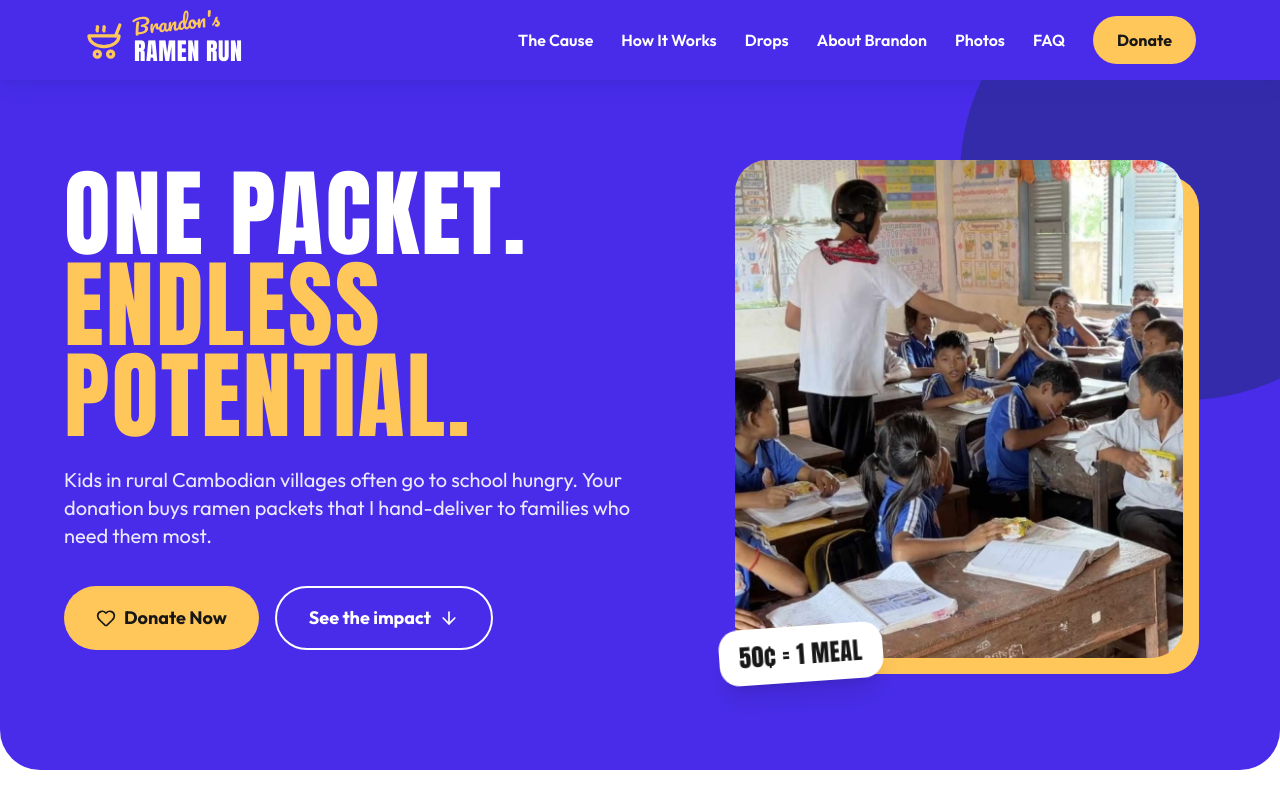
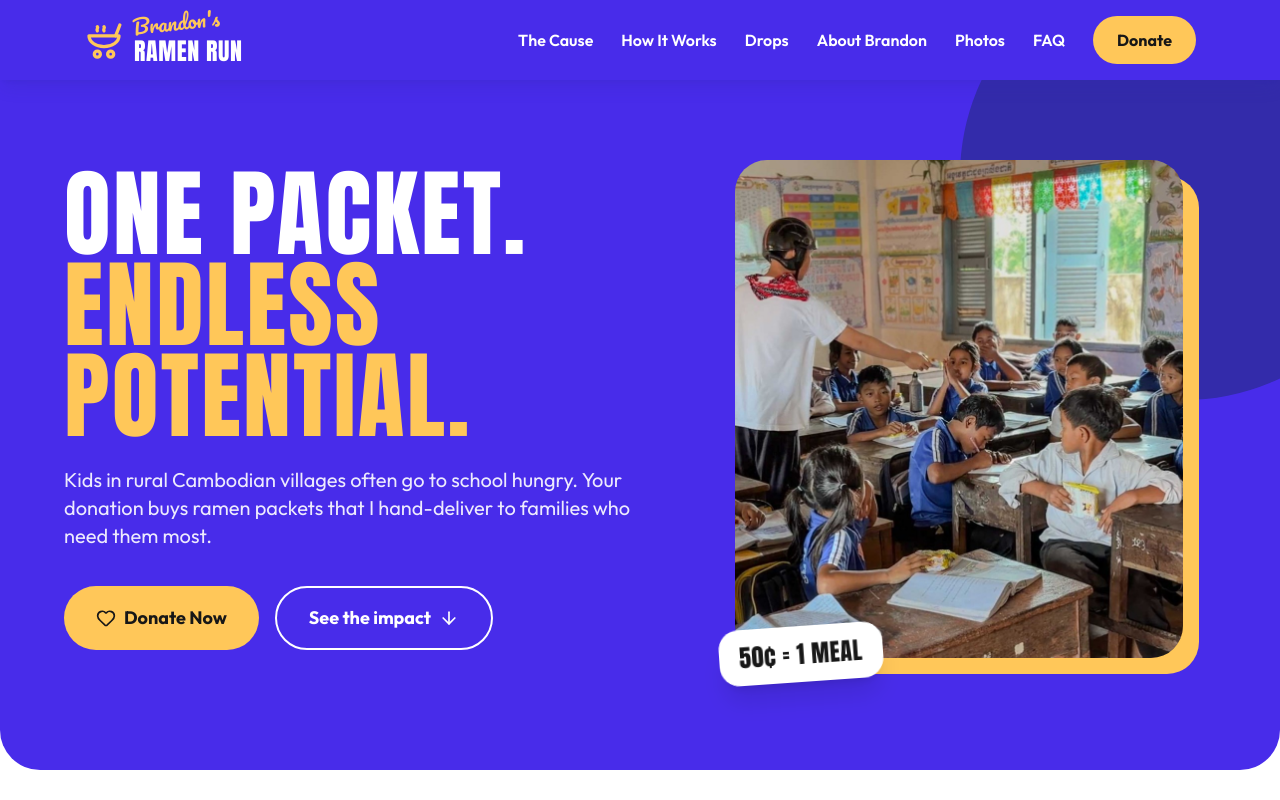
Before and after one commit to iampiotr/ramenrun, a React (Vite) app: page / in a window 1280 px wide. Shown: the top 800 px of the page. Built offline with nearby package versions, Linux system fonts and the light colour scheme.

Commit message:
Use the classroom handoff photo in the hero.

```diff
--- a/src/content.ts
+++ b/src/content.ts
@@ -20,7 +20,7 @@ export const hero = {
   titleTop: 'One packet.',
   titleRotating: ['One full belly.', 'One day in school.', '*Endless* potential.'],
   body: 'Kids in rural Cambodian villages often go to school hungry. Your donation buys ramen packets that I hand-deliver to families who need them most.',
-  image: photo('hero_classroom.jpg'),
+  image: photo('hero_classroom2.jpg'),
   imageAlt: 'Handing ramen packets to children at their desks in a classroom',
 }
 
```
Also changed, not shown: public/photos/siem-reap/hero_classroom2.jpg (added).
